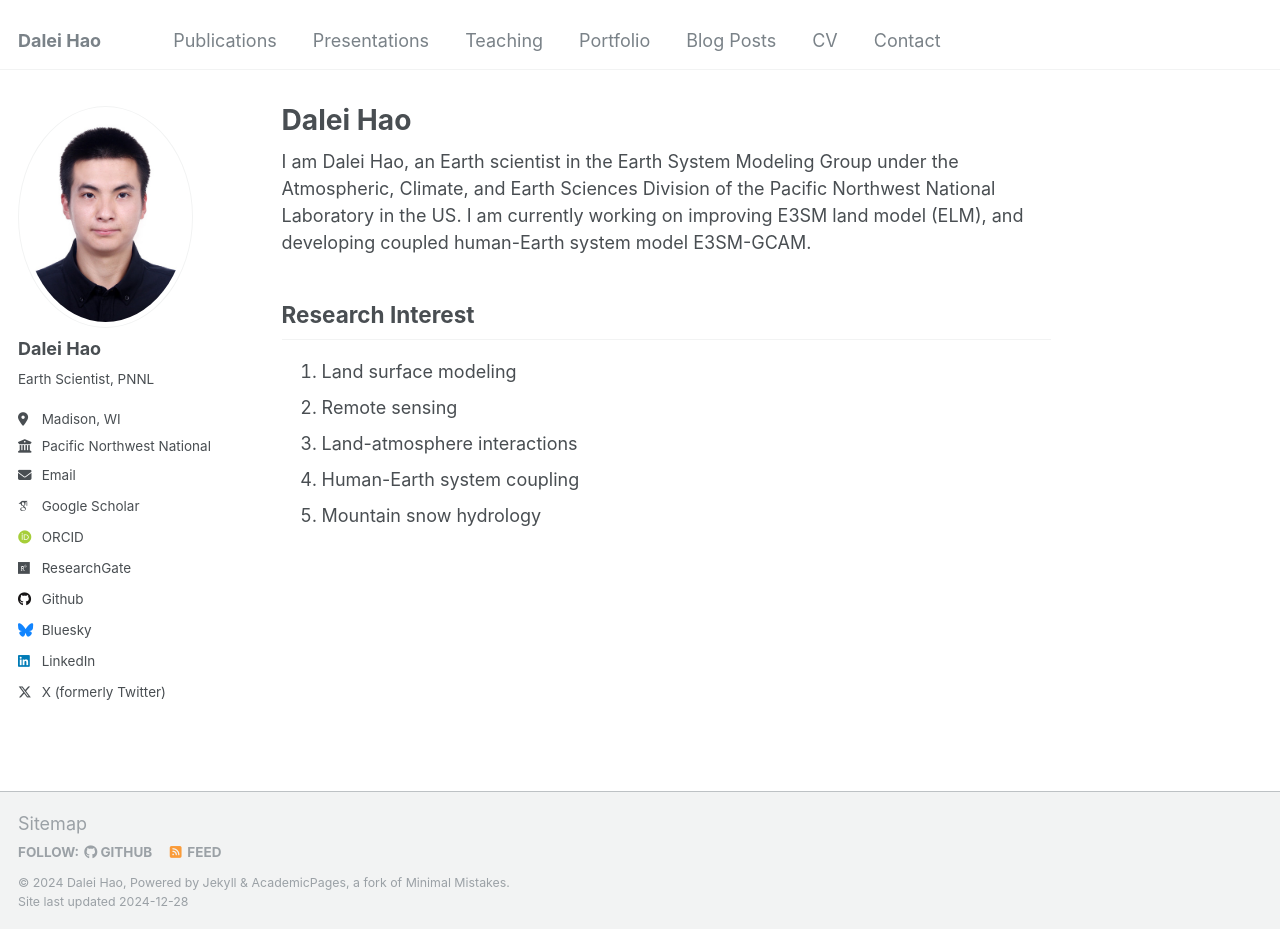
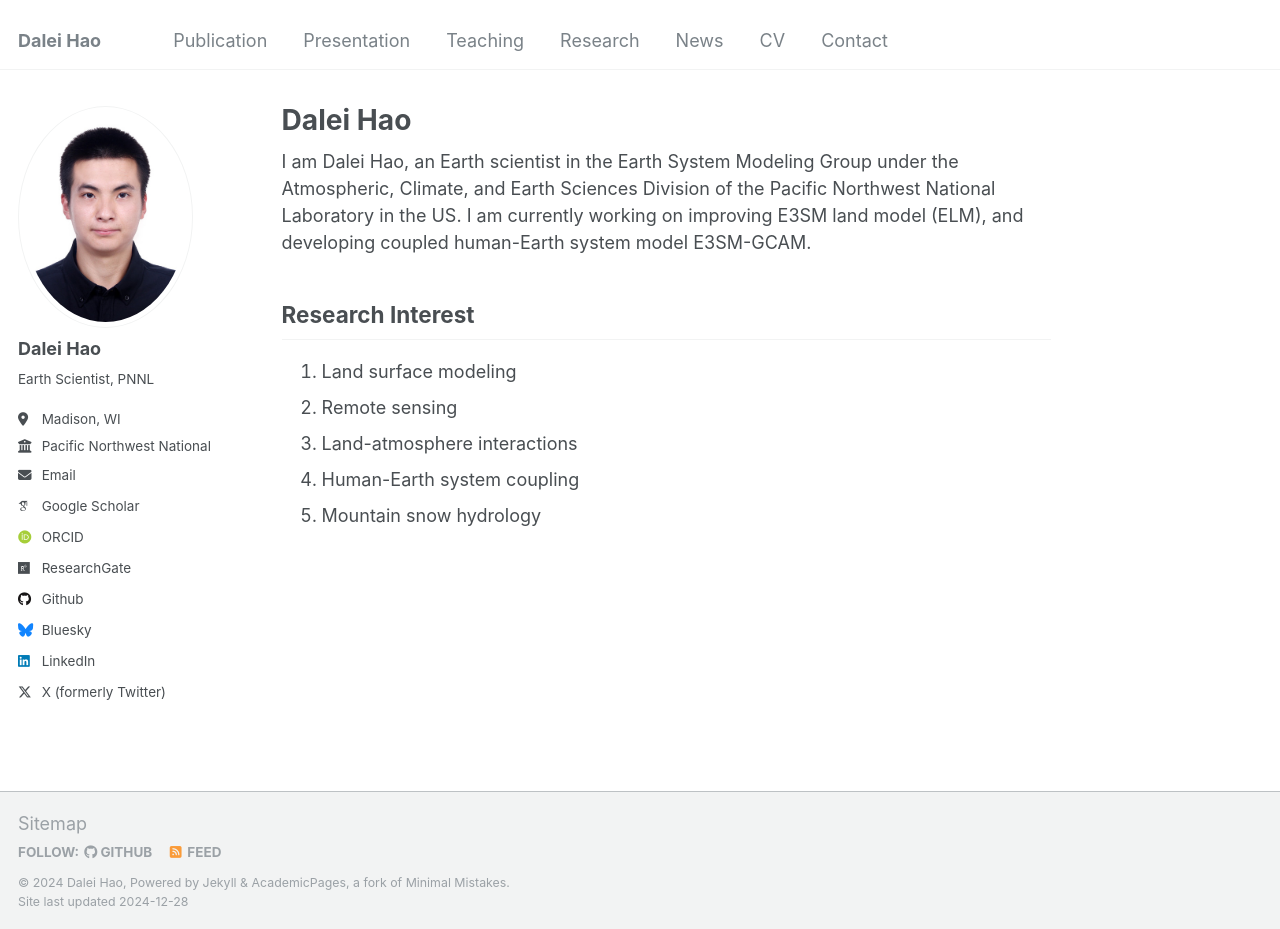
Before and after one commit to daleihao/daleihao.github.io, a Jekyll site: the page built from _pages/about.md, in a window 1280 px wide and 929 px high. Built offline with Jekyll 4.4.1, drawn with Linux system fonts in a browser that asks for light colours; some web fonts are replaced; a script that is not in the unit is left out.

Commit message:
Update navigation.yml

```diff
--- a/_data/navigation.yml
+++ b/_data/navigation.yml
@@ -5,19 +5,19 @@
 # prevent it from being included in the site.
 
 main:
-  - title: "Publications"
+  - title: "Publication"
     url: /publications/
 
-  - title: "Presentations"
+  - title: "Presentation"
     url: /talks/
 
   - title: "Teaching"
     url: /teaching/
 
-  - title: "Portfolio"
+  - title: "Research"
     url: /portfolio/
 
-  - title: "Blog Posts"
+  - title: "News"
     url: /year-archive/
 
   - title: "CV"
```
